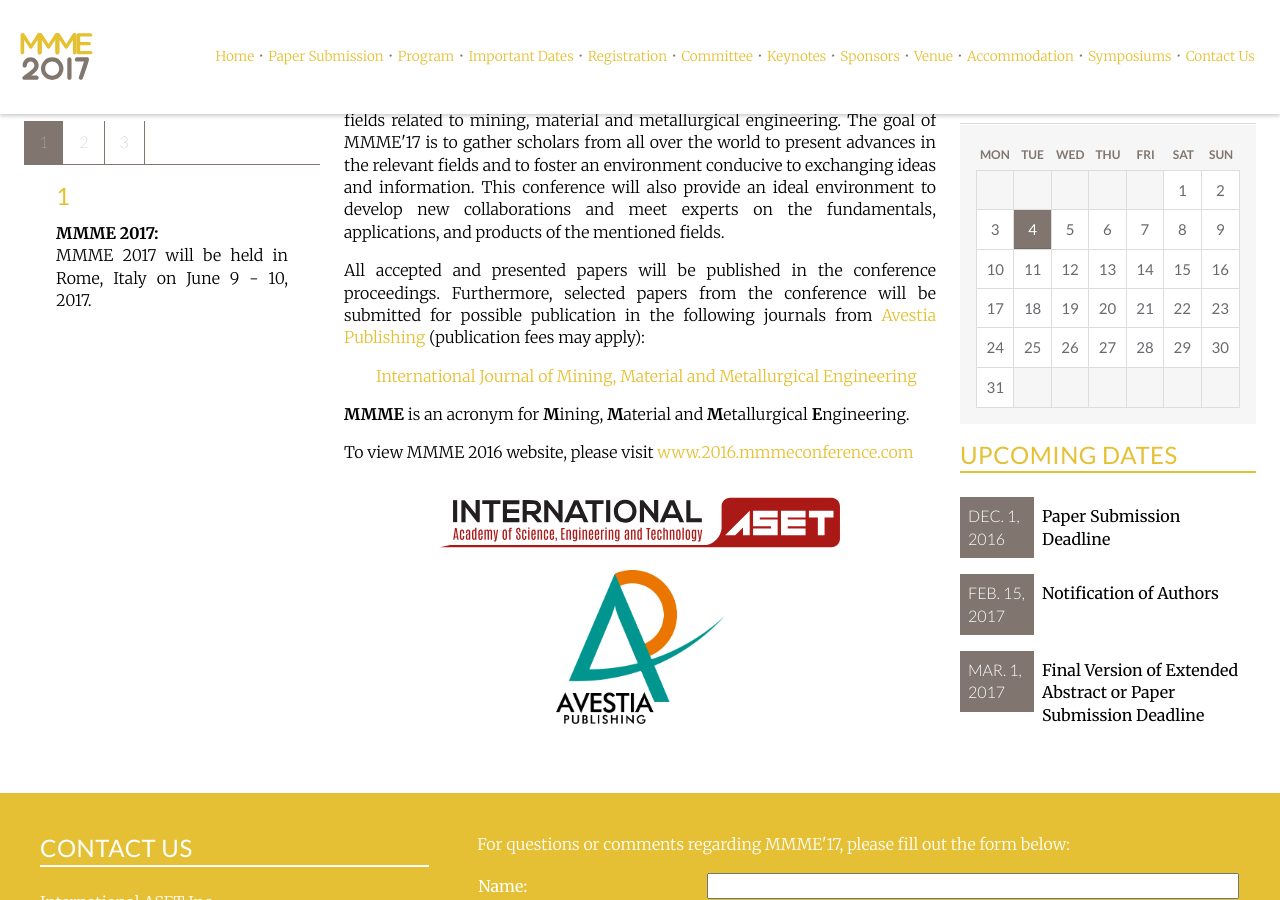
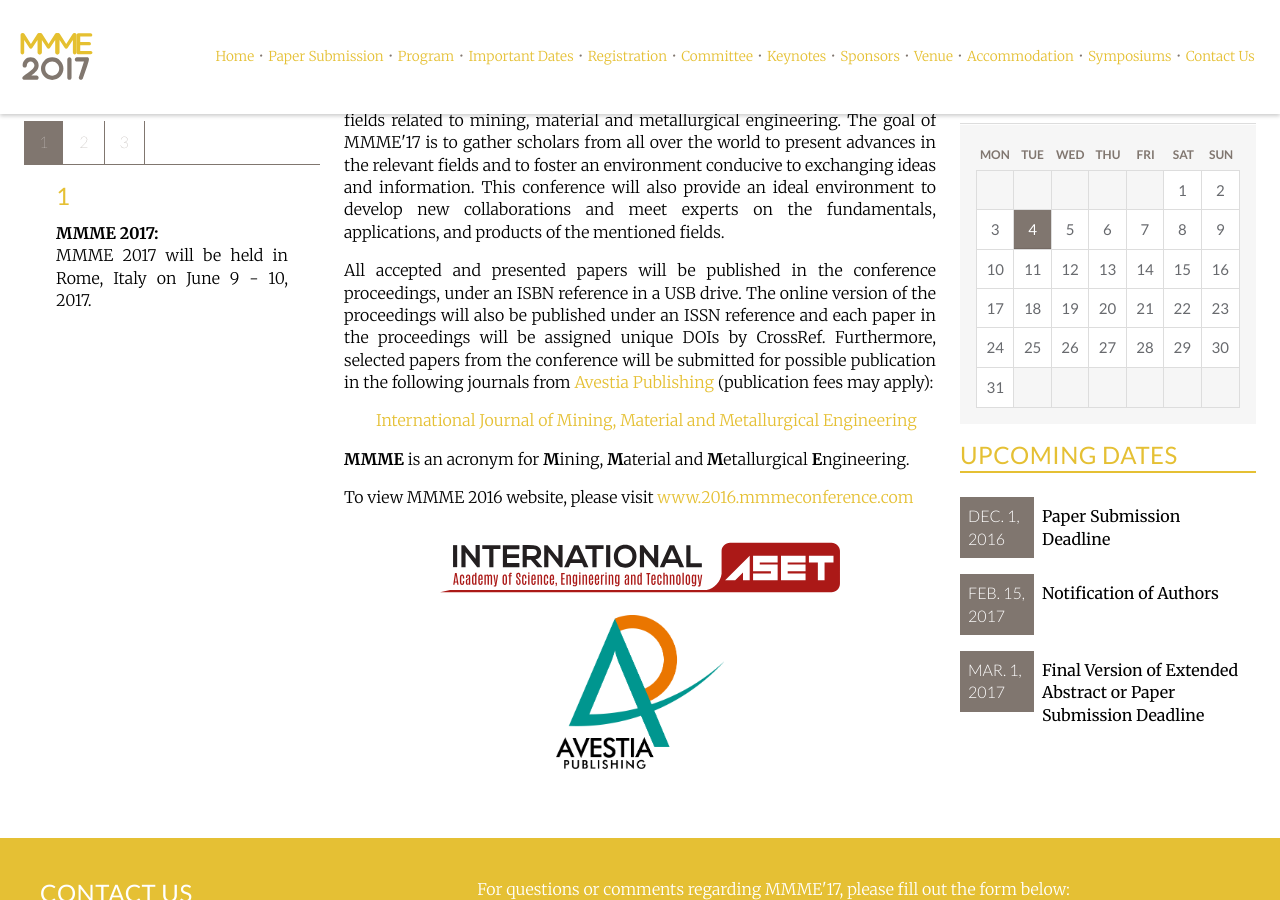
Before and after one commit to intaset/mmmeconference, a Jekyll site: the page built from index.html, in a window 1280 px wide and 900 px high, scrolled down 467 px. Built offline with Jekyll 4.4.1, drawn with Linux system fonts in a browser that asks for light colours; nearby versions of some CDN libraries; Markdown is read by kramdown in place of the engine named in the settings; comment, search, counter and statistics services are not loaded.

Commit message:
added issn info

```diff
--- a/index.html
+++ b/index.html
@@ -9,7 +9,7 @@ keyword: mining conference, material conference, mineral processing conference,
   <div class="unit-spacer content">
     <p class="body">The 4<sup>th</sup> International Conference on Mining, Material, and Metallurgical Engineering (MMME'17) aims to become the leading annual conference in fields related to mining, material and metallurgical engineering. The goal of MMME'17 is to gather scholars from all over the world to present advances in the relevant fields and to foster an environment conducive to exchanging ideas and information. This conference will also provide an ideal environment to develop new collaborations and meet experts on the fundamentals, applications, and products of the mentioned fields.</p>
 
-    <p class="body">All accepted and presented papers will be published in the conference proceedings. Furthermore, selected papers from the conference will be submitted for possible publication in the following journals from <a href="http://avestia.com/" class="body-link">Avestia Publishing</a> (publication fees may apply):</p>
+    <p class="body">All accepted and presented papers will be published in the conference proceedings, under an ISBN reference in a USB drive. The online version of the proceedings will also be published under an ISSN reference and each paper in the proceedings will be assigned unique DOIs by CrossRef. Furthermore, selected papers from the conference will be submitted for possible publication in the following journals from <a href="http://avestia.com/" class="body-link">Avestia Publishing</a> (publication fees may apply):</p>
 
 	<p class="body indent"><a href="http://ijmmme.avestia.com" class="body-link">International Journal of Mining, Material and Metallurgical Engineering</a></p>
 
--- a/papers.html
+++ b/papers.html
@@ -88,7 +88,7 @@ keyword: mining conference, material conference, mineral processing conference,
 
     <p class="body">Once the reviewing process is complete, the contact author of each paper will be notified of the result by e-mail. The authors are required to follow the reviews in order to improve their paper before their final submission.</p>
 
-    <p class="body">All accepted extended abstracts, short, and full papers will be published in the proceedings, under an ISBN reference in a USB drive. Selected papers will be published in a Special Issue in the Open-Access Journal "<i>International Journal of Mining, Material and Metallurgical Engineering</i>" by Avestia Publishing. For more information, in regards to the journal and Avestia Publishing, please visit our website at <a href="http://avestia.com/" class="body-link">www.avestia.com</a>.</p>
+    <p class="body">All accepted extended abstracts, short, and full papers will be published in the proceedings, under an ISBN reference in a USB drive. The online version of the proceedings will also be published under an ISSN reference and each paper in the proceedings will be assigned unique DOIs by CrossRef. Selected papers will be published in a Special Issue in the Open-Access Journal "<i>International Journal of Mining, Material and Metallurgical Engineering</i>" by Avestia Publishing. For more information, in regards to the journal and Avestia Publishing, please visit our website at <a href="http://avestia.com/" class="body-link">www.avestia.com</a>.</p>
 
     <p class="body">All papers must be presented by one of the authors. At least one author <b>must</b> register for the conference and pay the fee prior to Regular Registration deadline (see <a href="../dates" class="body-link">Important Dates</a>) in order for the paper to be published in the conference proceedings and accepted in the final program.</p>
 
```
Also changed, not shown: 2 other files.
